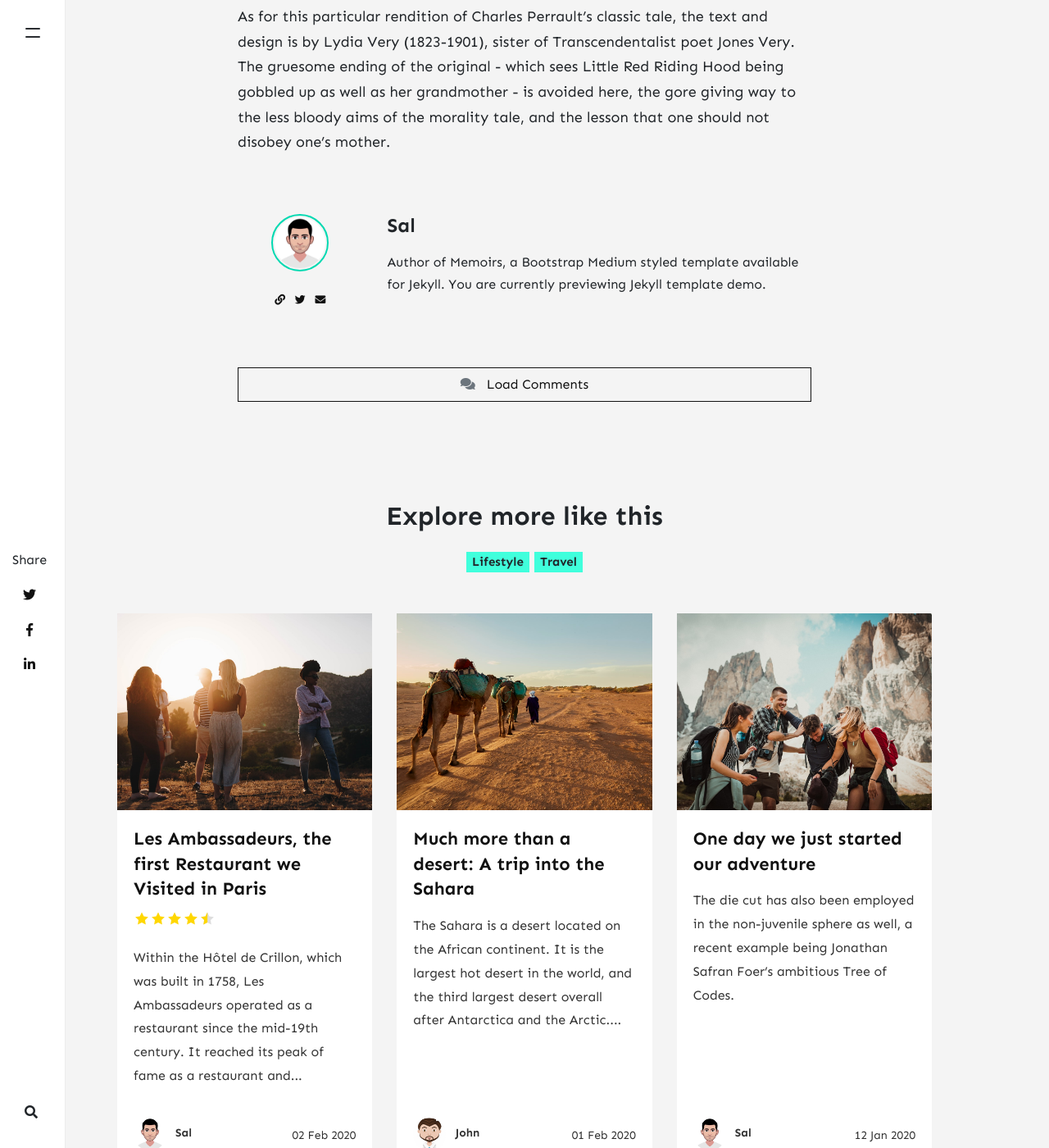
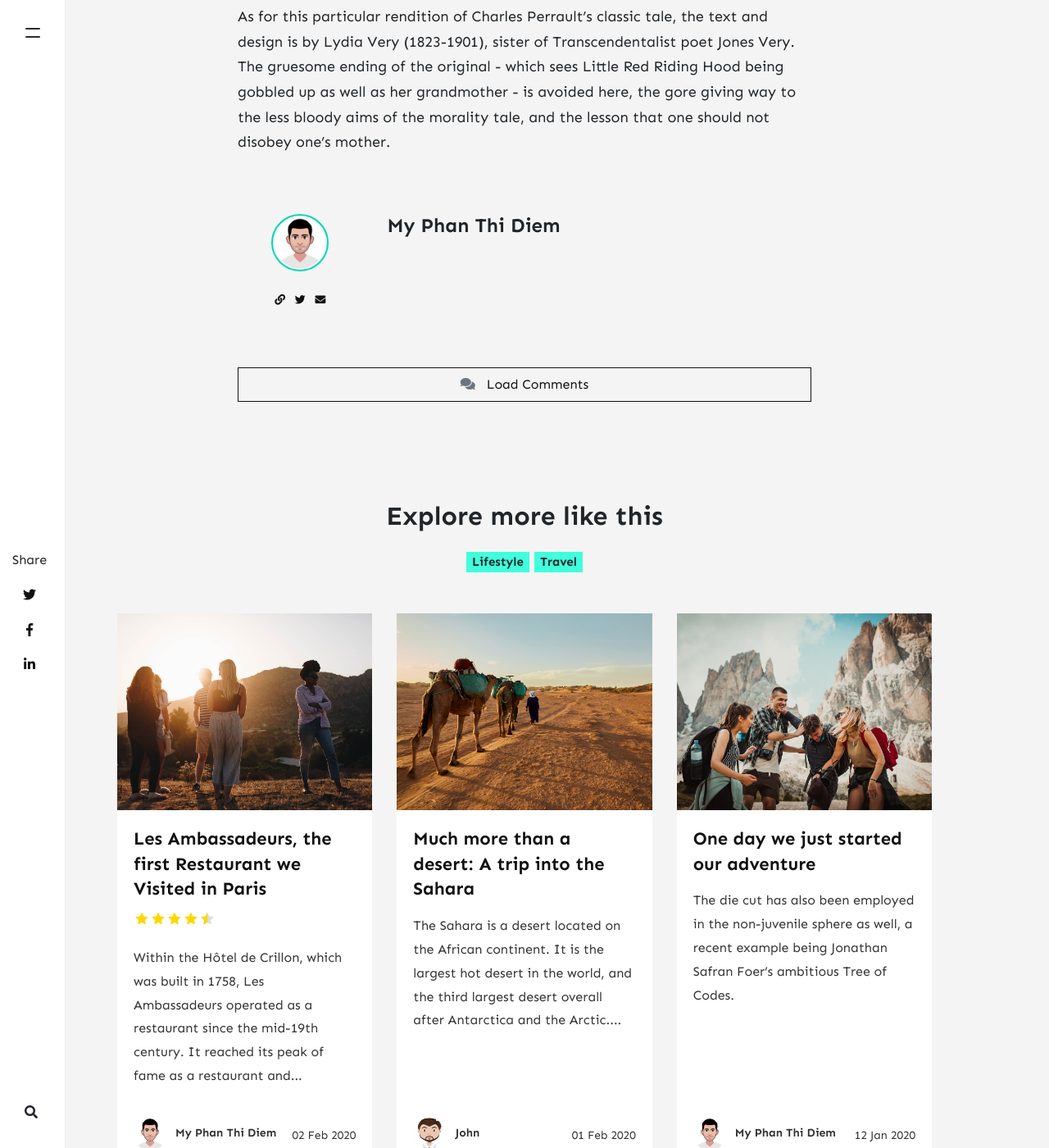
Before and after one commit to myptd/myptd.github.io, a Jekyll site: the page built from _posts/2020-01-01-that-day-we-almost-missed-flight.md, in a window 1280 px wide and 1400 px high, scrolled down 1778 px. Shown: the whole window at 82% size. Built offline with Jekyll 4.4.1, drawn with Linux system fonts in a browser that asks for light colours; nearby versions of some CDN libraries; comment, search, counter and statistics services are not loaded; some of the changed text lies outside the part shown.

Commit message:
changes log

```diff
--- a/_config.yml
+++ b/_config.yml
@@ -1,27 +1,27 @@
 # Site
-name: "Memoirs"
-title: "Memoirs"
-description: "I will take you on the fabulous world of exploration. Travel, culture, lifestyle. Eat, Pray, Love!"
-logo: 'assets/images/logo.png'
-favicon: 'assets/images/logo.png'
+name: "mydiem"
+title: "My Phan"
+description: "KNOCK AND THE DOOR WILL BE OPENED"
+logo: 'assets/images/18.jpg'
+favicon: 'assets/images/18.jpg'
 baseurl:
 google_analytics: 'UA-xxxxxxxx-1'
 disqus: 'demowebsite'
 mailchimp-list: 'https://wowthemes.us11.list-manage.com/subscribe/post?u=8aeb20a530e124561927d3bd8&amp;id=8c3d2d214b'
 include: ["_pages"]
 permalink: /:title/
-email: wowthemesnet@gmail.com
+email: diemmyphan@outlook.com
 
 # Authors
 authors:
   sal:
-    name: Sal
-    display_name: Sal
+    name: My
+    display_name: My Phan Thi Diem
     avatar: 'assets/images/avatar-sal.png'
-    email: wowthemesnet@gmail.com
-    web: https://www.wowthemes.net/donate/
+    email: diemmyphan@outlook.com
+    web: https://myptd.github.io/
     twitter: https://twitter.com/wowthemesnet
-    description: "Author of Memoirs, a Bootstrap Medium styled template available for Jekyll. You are currently previewing Jekyll template demo."
+    description: ""
   john:
     name: John
     display_name: John
```
Also changed, not shown: assets/images/18.jpg (added), 3 other files.
